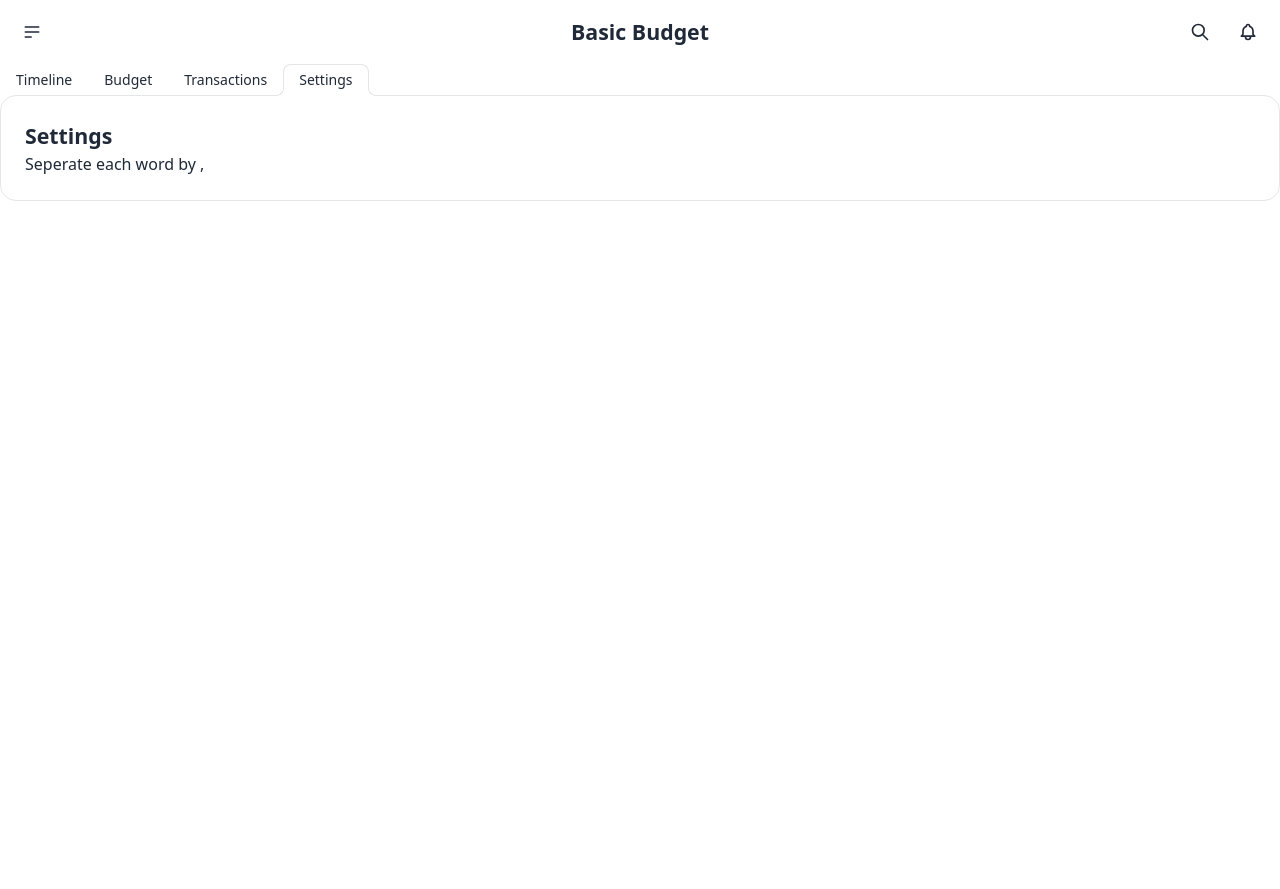
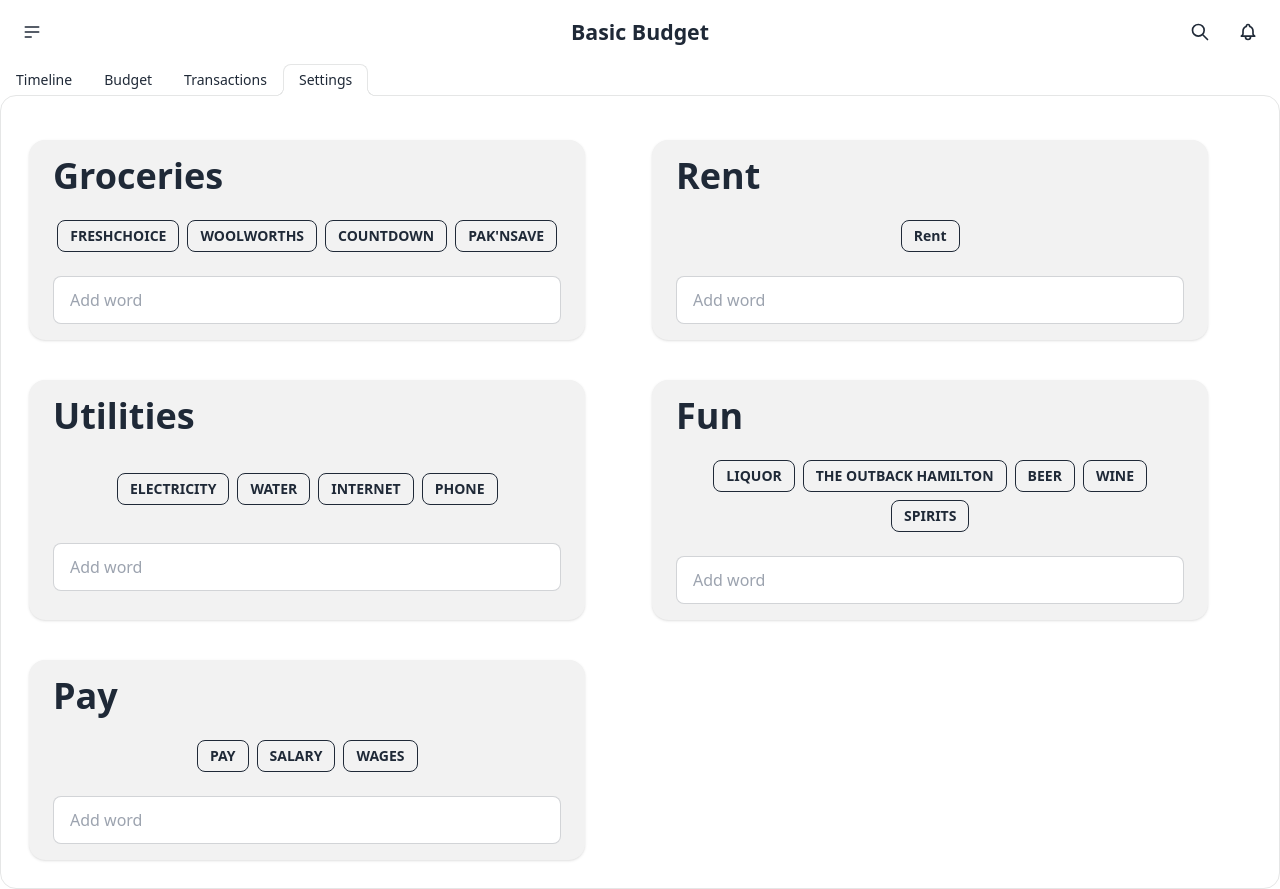
Before and after one commit to ThierryGibbons/BasicBudget, a React (Vite) app in the folder BasicBudget/: page / in a window 1280 px wide. Both pictures are taken after a click on the tab "Settings". Before the commit the page ends 800 px from the top, so only its background shows below. Built offline with nearby package versions, Linux system fonts and the light colour scheme.

Commit message:
mhm(smol): slight changes

```diff
--- a/BasicBudget/src/components/TransactionsView.tsx
+++ b/BasicBudget/src/components/TransactionsView.tsx
@@ -1,4 +1,4 @@
-import { ChangeEvent, useState } from "react";
+import { ChangeEvent, useEffect, useState } from "react";
 import { useTransactions } from "./CsvContext";
 import Papa from "papaparse";
 
@@ -11,14 +11,15 @@ const TransactionsView = () => {
   const [selectedTransaction, setSelectedTransaction] = useState<number>();
 
   //   tags prop
-  const tags = ["Groceries", "Rent", "Utilities", "Other", "Fun"];
+  const tags = ["Groceries", "Rent", "Utilities", "Other", "Fun", "Pay"];
 
   // key words for tags to look for
-  const tempKeyWords: { [key: string]: string[] } = {
+  const defaultKeyWords: { [key: string]: string[] } = {
     Groceries: ["FRESHCHOICE", "WOOLWORTHS", "COUNTDOWN", "PAK'NSAVE"],
     Rent: ["Rent"],
     Utilities: ["ELECTRICITY", "WATER", "INTERNET", "PHONE"],
     Fun: ["LIQUOR", "THE OUTBACK HAMILTON", "BEER", "WINE", "SPIRITS"],
+    Pay: ["PAY", "SALARY", "WAGES"],
   };
 
   // Handle file upload
@@ -70,11 +71,16 @@ const TransactionsView = () => {
 
           // Add tags to transactionData
           const tempTags = newTransactionDataWithCategories.map((row) => {
-            console.log(tempKeyWords);
+            console.log(keyWords);
             const payee = row[3];
+            const memo = row[4];
             // check if payee contains key words
-            for (const tag in tempKeyWords) {
-              if (tempKeyWords[tag].some((word) => payee.includes(word))) {
+            for (const tag in keyWords) {
+              if (
+                keyWords[tag].some(
+                  (word) => payee.includes(word) || memo.includes(word)
+                )
+              ) {
                 return tag;
               }
             }
@@ -115,9 +121,16 @@ const TransactionsView = () => {
   };
 
   const loadChanges = () => {
-    setKeyWords(tempKeyWords);
+    setKeyWords(defaultKeyWords);
     console.log(keyWords);
   };
+
+  // Show text when page is loaded
+  useEffect(() => {
+    console.log("Page loaded");
+    loadChanges();
+    // Add your code here to display the text or perform any other actions
+  }, []);
 
   return (
     <div className="flex flex-col items-center p-4">
@@ -246,13 +259,6 @@ const TransactionsView = () => {
                 </tr>
               </tbody>
             </table>
-            {/* {selectedTransaction?.map((cell, index) => (
-                                  <span key={index}>
-                                    <strong>{transactionData[0][index]}: </strong>
-                                    {cell}
-                                    <br />
-                                  </span>
-                                ))} */}
           </div>
         </div>
       </dialog>
--- a/BasicBudget/src/tabs/SettingsTab.tsx
+++ b/BasicBudget/src/tabs/SettingsTab.tsx
@@ -4,9 +4,6 @@ const SettingsTab = () => {
   const { keyWords, setKeyWords } = useTransactions();
   return (
     <div>
-      <h1 className="text-xl font-bold">Settings</h1>
-      <p>Seperate each word by ,</p>
-
       {/* cards for each tag */}
       <div className="grid grid-cols-2 gap-4">
         {/* map each key word */}
@@ -14,14 +11,37 @@ const SettingsTab = () => {
           <div key={key} className="stats shadow bg-base-200 m-1 mt-5 w-11/12">
             <div className="stat">
               <div className="stat-value pb-5">{key}</div>
-              <textarea
-                className="textarea textarea-bordered"
-                placeholder="Memo filter"
-                value={keyWords[key]}
-                onChange={(e) => {
-                  setKeyWords({ ...keyWords, [key]: [e.target.value] });
+              {/* display each word as a button */}
+              <div className="flex flex-row flex-wrap justify-center">
+                {keyWords[key].map((word, index) => (
+                  <button
+                    key={index}
+                    className="btn btn-sm btn-outline btn-ghost m-1 hover:btn-error"
+                    onClick={() => {
+                      setKeyWords({
+                        ...keyWords,
+                        [key]: keyWords[key].filter((_, i) => i !== index),
+                      });
+                    }}
+                  >
+                    {word}
+                  </button>
+                ))}
+              </div>
+              {/* add button to type new word */}
+              <input
+                className="input input-bordered mt-5"
+                placeholder="Add word"
+                onKeyDown={(e) => {
+                  if (e.key === "Enter") {
+                    setKeyWords({
+                      ...keyWords,
+                      [key]: [...keyWords[key], e.currentTarget.value],
+                    });
+                    e.currentTarget.value = "";
+                  }
                 }}
-              ></textarea>
+              />{" "}
             </div>
           </div>
         ))}
```
